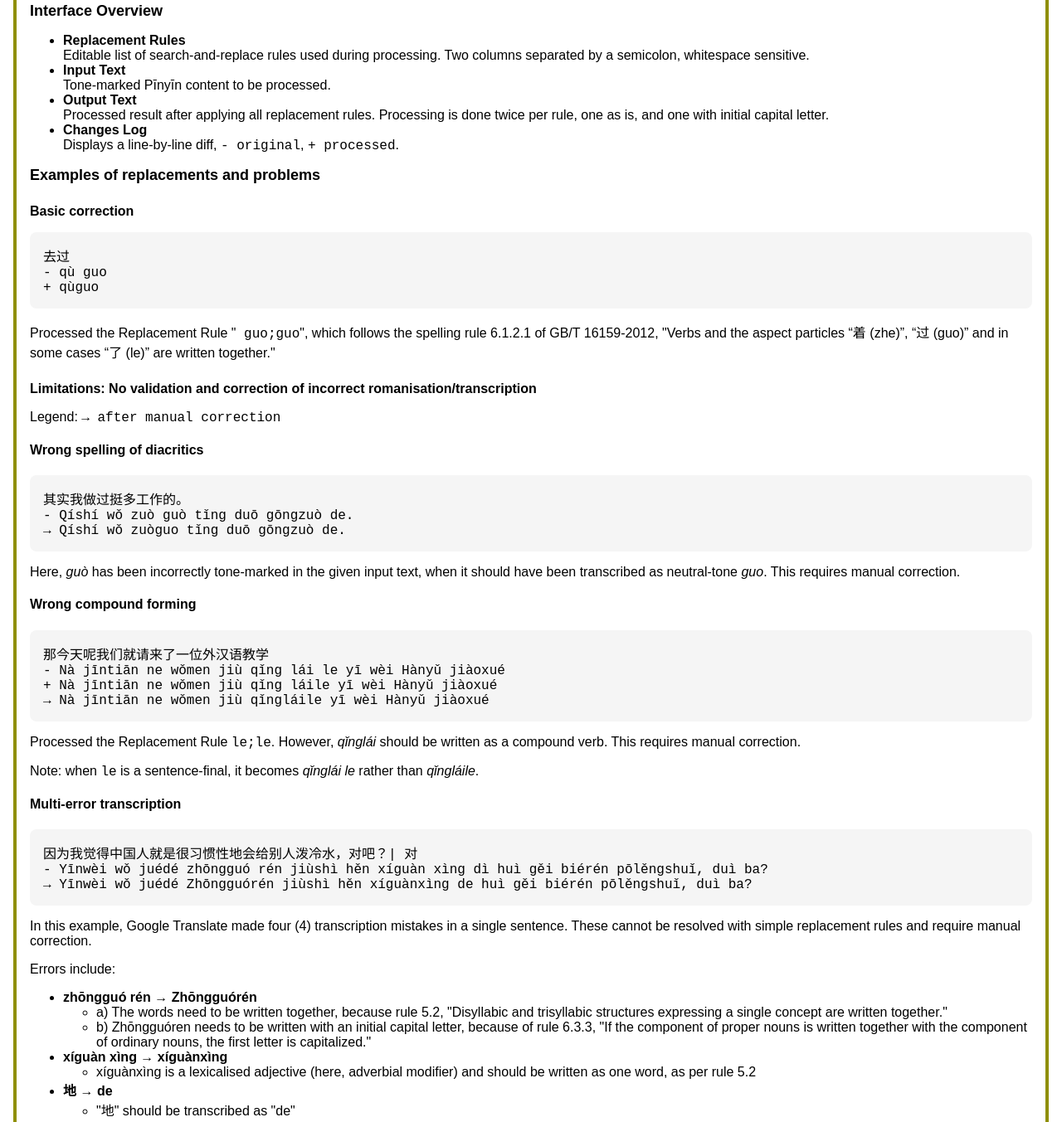
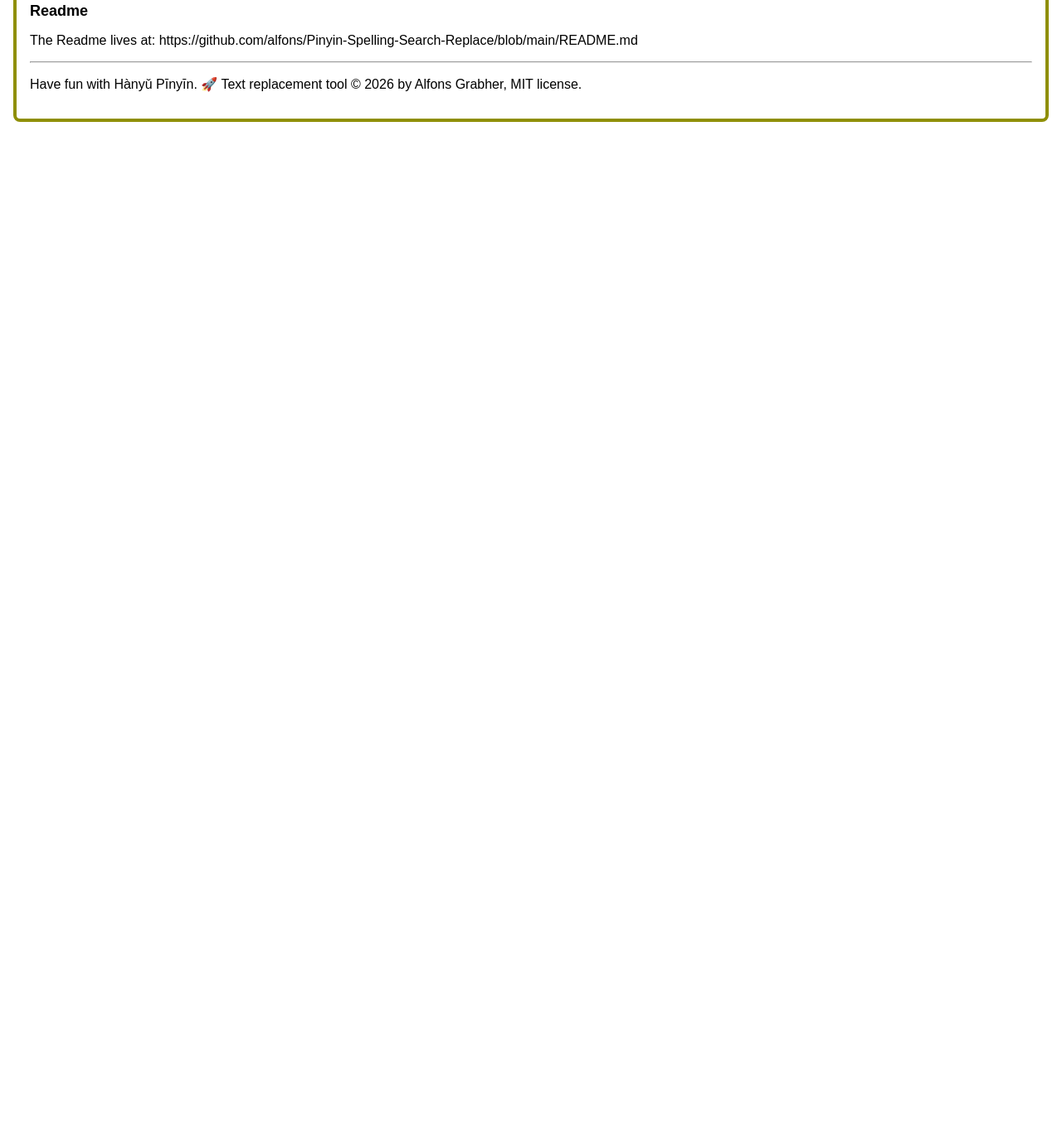
Before and after one commit to alfons/Pinyin-Spelling-Search-Replace, a plain HTML site: page index.html in a window 1280 px wide. Shown: the part 1063-2416 px from the top of the page at 83% size. After the commit the page ends 1226 px from the top, so only its background shows below. Drawn offline with Linux system fonts and the light colour scheme.

Commit message:
Correct title and add Readme section
Updated the title to include the correct diacritic and added a new section for the Readme.

```diff
--- a/index.html
+++ b/index.html
@@ -190,7 +190,7 @@ yīngguórén;Yīngguórén`;
 
     <div class="infobox">
 
-        <h1>Pinyin-Spelling-Search-Replace</h1>
+        <h1>Pīnyīn Spelling Search-Replace</h1>
         <p>A simple pre-processing tool for correcting common spelling errors in Hànyǔ Pīnyīn via plain-text
             replacements.</p>
 
@@ -203,84 +203,8 @@ yīngguórén;Yīngguórén`;
             (中华人民共和国国家标准); Yīn Bǐnyōng’s Chinese Romanization Pronunciation and Orthography is used as interpretive
             fallback.</p>
 
-        <h2>Interface Overview</h2>
-        <ul>
-            <li><strong>Replacement Rules</strong><br>Editable list of search-and-replace rules used during processing.
-                Two columns separated by a semicolon, whitespace sensitive.</li>
-            <li><strong>Input Text</strong><br>Tone-marked Pīnyīn content to be processed.</li>
-            <li><strong>Output Text</strong><br>Processed result after applying all replacement rules. Processing is
-                done twice per rule, one as is, and one with initial capital letter.</li>
-            <li><strong>Changes Log</strong><br>Displays a line-by-line diff, <code>- original</code>,
-                <code>+ processed</code>.</li>
-        </ul>
-
-        <h2>Examples of replacements and problems</h2>
-
-        <h3>Basic correction</h3>
-        <pre>
-去过
-- qù guo
-+ qùguo
-</pre>
-        <p>Processed the Replacement Rule "<code> guo;guo</code>", which follows the spelling rule 6.1.2.1 of GB/T
-            16159-2012, "Verbs and the aspect particles “着 (zhe)”, “过 (guo)” and in some cases “了 (le)” are written
-            together."</p>
-
-        <h3>Limitations: No validation and correction of incorrect romanisation/transcription</h3>
-        <p>Legend: <code>→ after manual correction</code></p>
-
-        <h4>Wrong spelling of diacritics</h4>
-        <pre>
-其实我做过挺多工作的。
-- Qíshí wǒ zuò guò tǐng duō gōngzuò de.
-→ Qíshí wǒ zuòguo tǐng duō gōngzuò de.
-</pre>
-        <p>Here, <em>guò</em> has been incorrectly tone-marked in the given input text, when it should have been
-            transcribed as neutral-tone <em>guo</em>. This requires manual correction.</p>
-
-        <h4>Wrong compound forming</h4>
-        <pre>
-那今天呢我们就请来了一位外汉语教学
-- Nà jīntiān ne wǒmen jiù qǐng lái le yī wèi Hànyǔ jiàoxué
-+ Nà jīntiān ne wǒmen jiù qǐng láile yī wèi Hànyǔ jiàoxué
-→ Nà jīntiān ne wǒmen jiù qǐngláile yī wèi Hànyǔ jiàoxué
-</pre>
-        <p>Processed the Replacement Rule <code> le;le</code>. However, <em>qǐnglái</em> should be written as a compound
-            verb. This requires manual correction.</p>
-        <p>Note: when <code>le</code> is a sentence-final, it becomes <em>qǐnglái le</em> rather than
-            <em>qǐngláile</em>.</p>
-
-        <h4>Multi-error transcription</h4>
-        <pre>
-因为我觉得中国人就是很习惯性地会给别人泼冷水，对吧？| 对
-- Yīnwèi wǒ juédé zhōngguó rén jiùshì hěn xíguàn xìng dì huì gěi biérén pōlěngshuǐ, duì ba?
-→ Yīnwèi wǒ juédé Zhōngguórén jiùshì hěn xíguànxìng de huì gěi biérén pōlěngshuǐ, duì ba?
-</pre>
-        <p>In this example, Google Translate made four (4) transcription mistakes in a single sentence. These cannot be
-            resolved with simple replacement rules and require manual correction.</p>
-        <p>Errors include:</p>
-        <ul>
-            <li><strong>zhōngguó rén → Zhōngguórén</strong>
-                <ul>
-                    <li>a) The words need to be written together, because rule 5.2, "Disyllabic and trisyllabic
-                        structures expressing a single concept are written together."</li>
-                    <li>b) Zhōngguóren needs to be written with an initial capital letter, because of rule 6.3.3, "If
-                        the component of proper nouns is written together with the component of ordinary nouns, the
-                        first letter is capitalized."</li>
-                </ul>
-            </li>
-            <li><strong>xíguàn xìng → xíguànxìng</strong>
-                <ul>
-                    <li>xíguànxìng is a lexicalised adjective (here, adverbial modifier) and should be written as one
-                        word, as per rule 5.2</li>
-                </ul>
-            </li>
-            <li><strong>地 → de</strong>
-                <ul>
-                    <li> "地" should be transcribed as "de"</li>
-                </ul>
-            </li>
-        </ul>
+        <h2>Readme</h2>
+        <p>The Readme lives at: https://github.com/alfons/Pinyin-Spelling-Search-Replace/blob/main/README.md</p>
         <hr>
         <p>Have fun with Hànyǔ Pīnyīn. 🚀 Text replacement tool © 2026 by Alfons Grabher, MIT license.</p>
 
```
